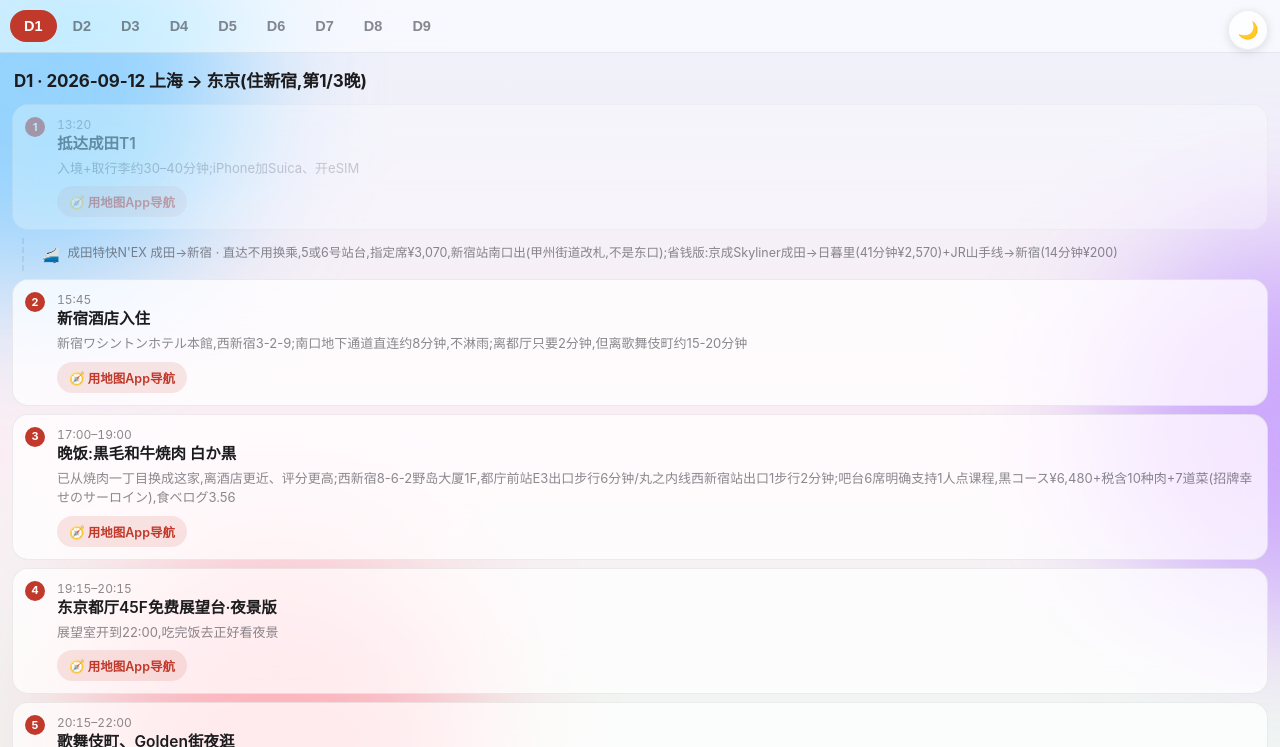
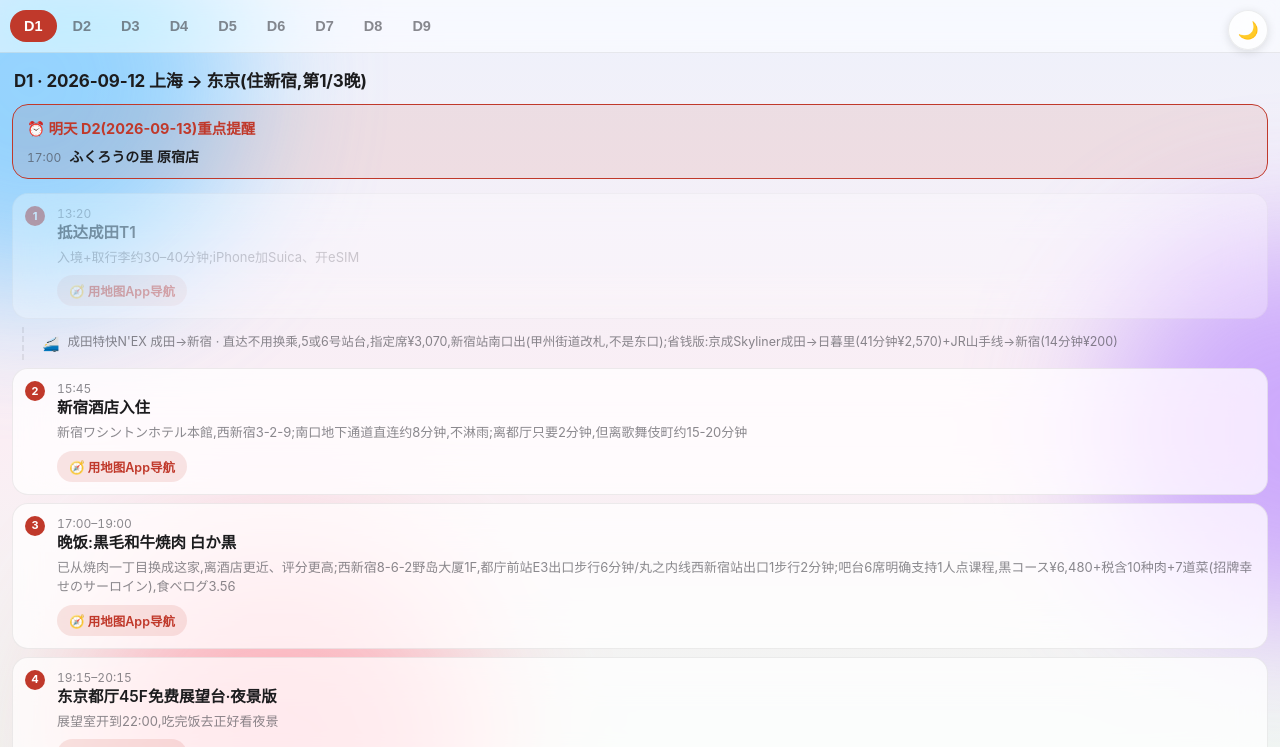
Before and after one commit to kkcarry123/japan-trip-pwa, a website with bundled scripts: page index.html in a window 1280 px wide. Both pictures are taken after a click on the button "D1". Shown: the top 747 px of the page. Built offline with nearby package versions, Linux system fonts and the light colour scheme; grey boxes are pictures that could not be loaded.

Commit message:
feat: add tomorrow-reminder card (trains, luggage, dress code)
Each day's view now shows a card summarizing tomorrow's must-not-miss
items: booked shinkansen/limited-express departures, luggage
forwarding steps, and confirmed reservations (auto-included via
existing status:"confirmed"). Restaurants with a dress code (Sushi
Masashi, Aragawa) get a highlighted dress-code line pulled from a new
"dressCode" field.

New optional item-level JSON fields: "remind" (boolean, flags an item
for the reminder card) and "dressCode" (string, shown as a highlighted
sub-line). Bumped cache to v21.

Co-Authored-By: Claude Sonnet 5 <noreply@anthropic.com>
Claude-Session: https://claude.ai/code/session_011JRofP5pFYspMfo8DiWnGk

```diff
--- a/css/style.css
+++ b/css/style.css
@@ -135,6 +135,33 @@ html[data-glass="dark"] #wallpaper .blob { opacity: 0.5; filter: blur(85px); }
   text-align: center;
   font-size: 19px;
   color: var(--ink-soft);
+}
+
+/* 明日重点提醒卡片 */
+.reminder-card {
+  background: var(--accent-soft, rgba(192, 57, 43, 0.1));
+  border: 1px solid var(--accent);
+  border-radius: 16px;
+  padding: 12px 14px;
+  margin-bottom: 14px;
+}
+.reminder-card h3 {
+  font-size: 14.5px;
+  font-weight: 700;
+  color: var(--accent);
+  margin: 0 0 8px;
+}
+.reminder-list { list-style: none; display: flex; flex-direction: column; gap: 8px; }
+.reminder-list li { border-top: 1px solid var(--hairline); padding-top: 8px; }
+.reminder-list li:first-child { border-top: none; padding-top: 0; }
+.reminder-row { display: flex; align-items: baseline; gap: 8px; }
+.reminder-time { font-size: 12px; color: var(--ink-soft); font-variant-numeric: tabular-nums; flex: 0 0 auto; }
+.reminder-title { font-size: 14px; font-weight: 600; color: var(--ink); }
+.reminder-dresscode {
+  margin: 4px 0 0;
+  font-size: 12.5px;
+  font-weight: 600;
+  color: var(--warn);
 }
 
 /* 行程列表 */
--- a/data/d3.json
+++ b/data/d3.json
@@ -4,18 +4,18 @@
   "title": "户隐神社奥社一日往返(长野) + 东京塔 + 鮨将司",
   "items": [
     { "kind": "stop", "time": "05:45", "endTime": null, "title": "新宿/东京站出发", "detail": "全程最早起的一天", "lat": 35.6812, "lng": 139.7671 },
-    { "kind": "transit", "icon": "🚄", "time": "06:28", "endTime": "08:03", "title": "北陆新干线 东京20号站台→长野", "detail": "¥8,340;实际到点8:03(不是7:52)" },
+    { "kind": "transit", "icon": "🚄", "time": "06:28", "endTime": "08:03", "title": "北陆新干线 东京20号站台→长野", "detail": "¥8,340;实际到点8:03(不是7:52)", "remind": true },
     { "kind": "transit", "icon": "🚌", "time": "08:30", "endTime": "09:38", "title": "アルピコ交通巴士 长野站7号乘车口→户隐奥社入口", "detail": "68分钟¥1,400,不是08:00那班(不存在)" },
     { "kind": "stop", "time": "09:38", "endTime": "12:00", "title": "户隐神社奥社·杉并木参道", "detail": "400年古杉隧道2km;官方提醒黑熊/蜂类,建议出声结伴同行", "lat": 36.7256, "lng": 138.1167 },
     { "kind": "stop", "time": "12:15", "endTime": "13:15", "title": "午饭:户隐荞麦", "detail": "¥1,300", "lat": 36.7180, "lng": 138.1200 },
     { "kind": "transit", "icon": "🚌", "time": "13:47", "endTime": "14:45", "title": "巴士 户隐中社→长野站9号乘车口", "detail": "下车站台8/1起改为9号,和早上上车的7号口不是同一个" },
-    { "kind": "transit", "icon": "🚄", "time": "15:22", "endTime": "16:52", "title": "北陆新干线はくたか号 长野13号站台→东京", "detail": "90分钟,比あさま号快;票价跟あさま一样" },
+    { "kind": "transit", "icon": "🚄", "time": "15:22", "endTime": "16:52", "title": "北陆新干线はくたか号 长野13号站台→东京", "detail": "90分钟,比あさま号快;票价跟あさま一样", "remind": true },
     { "kind": "transit", "icon": "🚇", "time": "16:52", "endTime": "17:12", "title": "东京站→大手町→都营三田线→御成门", "detail": "跟丸の内地下北口指示牌走地下通道到大手町,三田线1番线3站到御成门,出A1出口" },
     { "kind": "stop", "time": "17:12", "endTime": "17:32", "title": "东京塔·白天版", "detail": "增上寺/芝公园机位,五重塔+东京塔同框,只拍照不上塔", "lat": 35.6586, "lng": 139.7454 },
     { "kind": "transit", "icon": "🚶", "time": "17:32", "endTime": "17:47", "title": "就近换装+步行到赤羽桥站", "detail": "长裤+有领上衣;御成门站没有大江户线,步行约5分钟到赤羽桥口" },
     { "kind": "transit", "icon": "🚇", "time": "17:47", "endTime": "18:02", "title": "都营大江户线 赤羽桥→青山一丁目", "detail": "直达,约15分钟" },
     { "kind": "stop", "time": "18:02", "endTime": "19:00", "title": "SPIRAL(スパイラル)", "detail": "南青山5-6-23,Spiral Garden画廊免费入场11:00–19:00;表参道站B1出口最近", "lat": 35.6702, "lng": 139.7127 },
-    { "kind": "stop", "time": "20:00", "endTime": "22:00", "title": "晚饭:鮨将司(Sushi Masashi)", "detail": "米其林一星,东京都港区北青山2-9-9外苑いちょうの杜7F,最近站外苑前/青山一丁目,课程¥25,300–33,000", "status": "confirmed", "lat": 35.6726, "lng": 139.7199 },
+    { "kind": "stop", "time": "20:00", "endTime": "22:00", "title": "晚饭:鮨将司(Sushi Masashi)", "detail": "米其林一星,东京都港区北青山2-9-9外苑いちょうの杜7F,最近站外苑前/青山一丁目,课程¥25,300–33,000", "status": "confirmed", "dressCode": "长裤+有领上衣,不收短裤/凉鞋/拖鞋", "lat": 35.6726, "lng": 139.7199 },
     { "kind": "transit", "icon": "🚇", "time": "22:00", "endTime": "22:20", "title": "青山一丁目(1或2番线)→赤羽桥", "detail": "都营大江户线反向坐回去,走赤羽桥口直接到东京塔" },
     { "kind": "stop", "time": "22:20", "endTime": "22:50", "title": "东京塔·夜景版", "detail": "灯光点亮到24:00,塔身灯光效果最好;睡眠偏紧可跳过这段直接回酒店", "lat": 35.6586, "lng": 139.7454 },
     { "kind": "transit", "icon": "🚇", "time": "23:05", "endTime": "23:20", "title": "赤羽桥2番线→都庁前站", "detail": "都营大江户线直达不换乘,坐过新宿站再多1站到都庁前(新酒店最近站),A4出口地下通道5分钟到酒店" }
--- a/data/d4.json
+++ b/data/d4.json
@@ -3,9 +3,9 @@
   "date": "2026-09-15",
   "title": "东京 → 伊豆(住花の雲)",
   "items": [
-    { "kind": "stop", "time": "07:30", "endTime": "08:00", "title": "早餐+退房+大行李交前台寄京都酒店", "detail": "新宿ワシントンホテル本館,宅急便约¥2,500,9/16白天到", "lat": 35.6906, "lng": 139.6940 },
+    { "kind": "stop", "time": "07:30", "endTime": "08:00", "title": "早餐+退房+大行李交前台寄京都酒店", "detail": "新宿ワシントンホテル本館,宅急便约¥2,500,9/16白天到", "remind": true, "lat": 35.6906, "lng": 139.6940 },
     { "kind": "transit", "icon": "🚃", "time": "08:05", "endTime": "08:30", "title": "新宿7/8号站台→东京站", "detail": "酒店步行至南口约8分钟,JR中央线快速直达约14分钟" },
-    { "kind": "transit", "icon": "🚄", "time": "09:00", "endTime": "11:02", "title": "特急踊り子1号 东京站东海道线1-2号月台→伊豆高原", "detail": "全席指定制,约¥6,500;沿相模湾南下,左侧A席能看海和富士山" },
+    { "kind": "transit", "icon": "🚄", "time": "09:00", "endTime": "11:02", "title": "特急踊り子1号 东京站东海道线1-2号月台→伊豆高原", "detail": "全席指定制,约¥6,500;沿相模湾南下,左侧A席能看海和富士山", "remind": true },
     { "kind": "stop", "time": "11:15", "endTime": "12:30", "title": "午饭:伊豆高原站附近海鲜定食", "lat": 34.8886, "lng": 139.0961 },
     { "kind": "transit", "icon": "🚌", "time": "12:45", "endTime": null, "title": "东海巴士 伊豆高原站→大室山", "detail": "坐\"シャボテン公園行き\"或\"シャボテン公園・大室山行き\"到终点站,约16分钟,下车正对缆车入口" },
     { "kind": "stop", "time": "13:00", "endTime": "14:00", "title": "大室山登山缆车", "detail": "山顶360度眺望,天气好可见富士山", "lat": 34.9012, "lng": 139.1156 },
--- a/data/d5.json
+++ b/data/d5.json
@@ -7,7 +7,7 @@
     { "kind": "stop", "time": "09:00", "endTime": null, "title": "花の雲退房" },
     { "kind": "transit", "icon": "🚃", "time": "09:10", "endTime": "10:10", "title": "一趟车直坐到热海,中途不用换乘", "detail": "伊豆急行线跨界直通JR伊东线,坐着不动就行,可能是リゾート21キンメ電車,刷Suica即可" },
     { "kind": "transit", "icon": "🚶", "time": "10:10", "endTime": "10:43", "title": "热海站换乘", "detail": "33分钟,下车直接找新干线站台" },
-    { "kind": "transit", "icon": "🚄", "time": "10:40", "endTime": "12:37", "title": "东海道新干线ひかり707号 热海6号站台→京都", "detail": "117分钟,¥10,780,比こだま快近1小时" },
+    { "kind": "transit", "icon": "🚄", "time": "10:40", "endTime": "12:37", "title": "东海道新干线ひかり707号 热海6号站台→京都", "detail": "117分钟,¥10,780,比こだま快近1小时", "remind": true },
     { "kind": "stop", "time": "12:37", "endTime": "12:55", "title": "御宿野乃京都七条寄存行李", "detail": "不用等正式入住,先存包", "lat": 34.9836, "lng": 135.7583 },
     { "kind": "transit", "icon": "🚇", "time": "12:55", "endTime": "13:25", "title": "京都站→出町柳", "detail": "地铁乌丸线(国际会馆方向)→乌丸御池→东西线(六地藏方向)→三条京阪,步行2分钟到京阪三条中央口→京阪本线直达出町柳,实际约30分钟" },
     { "kind": "stop", "time": "13:25", "endTime": "14:30", "title": "午饭:出町柳/下鴨神社附近", "detail": "时间宽松不用赶" },
--- a/data/d7.json
+++ b/data/d7.json
@@ -5,7 +5,7 @@
   "items": [
     { "kind": "stop", "time": "08:30", "endTime": "09:00", "title": "早饭:酒店早餐或附近咖啡店" },
     { "kind": "stop", "time": "09:15", "endTime": "09:45", "title": "南禅寺水路阁", "detail": "免费", "lat": 35.0116, "lng": 135.7936 },
-    { "kind": "stop", "time": "10:30", "endTime": null, "title": "回酒店退房", "detail": "行李宅急便发大阪酒店" },
+    { "kind": "stop", "time": "10:30", "endTime": null, "title": "回酒店退房", "detail": "行李宅急便发大阪酒店", "remind": true },
     { "kind": "transit", "icon": "🚃", "time": "10:50", "endTime": "11:10", "title": "京都站8号站台乘JR奈良线みやこ路快速→宇治", "detail": "中央口进站2楼连络通道到8-10号站台" },
     { "kind": "stop", "time": "11:20", "endTime": "12:20", "title": "平等院凤凰堂", "detail": "世界遗产,凤翔馆博物馆", "lat": 34.8892, "lng": 135.8080 },
     { "kind": "stop", "time": "12:30", "endTime": "13:30", "title": "午饭:中村藤吉本店", "detail": "抹茶荞麦面+抹茶冻甜品;机动可选辻利本店(宇治站步行4分钟)", "lat": 34.8908, "lng": 135.8072 },
@@ -13,7 +13,7 @@
     { "kind": "stop", "time": "14:35", "endTime": "16:00", "title": "奈良公园喂鹿+东大寺大佛", "lat": 34.6851, "lng": 135.8432 },
     { "kind": "stop", "time": "16:00", "endTime": "16:50", "title": "春日大社参道", "lat": 34.6814, "lng": 135.8482 },
     { "kind": "transit", "icon": "🚄", "time": "17:10", "endTime": "18:38", "title": "近铁奈良→神户三宫", "detail": "优先坐直通快速急行(经阪神なんば线不用在难波换车,约88分钟,上车前确认车头显示\"神戸三宮\");没有直通车则奈良→难波(近铁,约30分)+难波→三宫(阪神,约40分)分两段坐,站内换乘不出闸" },
-    { "kind": "stop", "time": "19:00", "endTime": "21:30", "title": "晚饭:麤皮Aragawa本店", "detail": "米其林二星炭烤三田牛,兵库県神戸市中央区中山手通2-15-18,课程45,980円/人;✅已确认保留", "status": "confirmed", "lat": 34.6952, "lng": 135.1946 },
+    { "kind": "stop", "time": "19:00", "endTime": "21:30", "title": "晚饭:麤皮Aragawa本店", "detail": "米其林二星炭烤三田牛,兵库県神戸市中央区中山手通2-15-18,课程45,980円/人;✅已确认保留", "status": "confirmed", "dressCode": "スマートカジュアル,不收短裤/凉鞋/拖鞋", "lat": 34.6952, "lng": 135.1946 },
     { "kind": "transit", "icon": "🚶", "time": "21:30", "endTime": "21:45", "title": "步行 Aragawa→三宫站", "detail": "约10–15分钟" },
     { "kind": "transit", "icon": "🚃", "time": "21:45", "endTime": "22:25", "title": "神户三宫2号站台乘阪神なんば线直通快速急行→难波", "detail": "约40分钟¥420,不用换车" },
     { "kind": "stop", "time": "22:40", "endTime": null, "title": "回难波,办入住", "detail": "行李已宅急便直送酒店" }
--- a/data/d9.json
+++ b/data/d9.json
@@ -5,11 +5,11 @@
   "items": [
     { "kind": "stop", "time": "08:00", "endTime": "10:45", "title": "心斋桥+道顿堀购物", "detail": "药妆扫货、伴手礼;卵と私已挪到D8晚饭,不用留午饭时间,饿了路上便利店解决", "lat": 34.6717, "lng": 135.5010 },
     { "kind": "transit", "icon": "🚶", "time": "10:50", "endTime": "11:00", "title": "步行至南海なんば站" },
-    { "kind": "transit", "icon": "🚄", "time": "11:00", "endTime": "11:40", "title": "南海なんば站9号站台乘南海rapi:t特急→关西机场", "detail": "最快34分钟;纸质票已提前1–2天在难波站窗口买好" },
+    { "kind": "transit", "icon": "🚄", "time": "11:00", "endTime": "11:40", "title": "南海なんば站9号站台乘南海rapi:t特急→关西机场", "detail": "最快34分钟;纸质票已提前1–2天在难波站窗口买好", "remind": true },
     { "kind": "stop", "time": "11:45", "endTime": "12:30", "title": "办理登机手续+托运行李" },
     { "kind": "stop", "time": "12:30", "endTime": "13:00", "title": "出境审查+安检" },
     { "kind": "stop", "time": "13:00", "endTime": "15:00", "title": "关西机场免税店购物", "detail": "恢复完整2小时,国际线候机区免税店范围大", "lat": 34.4347, "lng": 135.2441 },
     { "kind": "transit", "icon": "🚶", "time": "15:00", "endTime": "15:20", "title": "前往登机口" },
-    { "kind": "stop", "time": "15:30", "endTime": null, "title": "起飞:KIX → 浦东" }
+    { "kind": "stop", "time": "15:30", "endTime": null, "title": "起飞:KIX → 浦东", "remind": true }
   ]
 }
--- a/js/app.js
+++ b/js/app.js
@@ -41,12 +41,57 @@ function renderBoundaryScreen() {
   contentEl.appendChild(box);
 }
 
-function renderDay(data) {
+function buildReminderCard(tomorrow, items) {
+  const card = document.createElement('div');
+  card.className = 'reminder-card';
+
+  const heading = document.createElement('h3');
+  heading.textContent = `⏰ 明天 D${tomorrow.day}(${tomorrow.date})重点提醒`;
+  card.appendChild(heading);
+
+  const list = document.createElement('ul');
+  list.className = 'reminder-list';
+  items.forEach((item) => {
+    const li = document.createElement('li');
+    const row = document.createElement('div');
+    row.className = 'reminder-row';
+    const time = document.createElement('span');
+    time.className = 'reminder-time';
+    time.textContent = item.time;
+    const label = document.createElement('span');
+    label.className = 'reminder-title';
+    label.textContent = item.title;
+    row.appendChild(time);
+    row.appendChild(label);
+    li.appendChild(row);
+
+    if (item.dressCode) {
+      const dress = document.createElement('p');
+      dress.className = 'reminder-dresscode';
+      dress.textContent = `👔 着装要求:${item.dressCode}`;
+      li.appendChild(dress);
+    }
+
+    list.appendChild(li);
+  });
+  card.appendChild(list);
+  return card;
+}
+
+async function renderDay(data) {
   contentEl.innerHTML = '';
 
   const title = document.createElement('h2');
   title.textContent = `D${data.day} · ${data.date} ${data.title}`;
   contentEl.appendChild(title);
+
+  if (data.day < 9) {
+    const tomorrow = await loadDay(data.day + 1);
+    const remindItems = tomorrow.items.filter((i) => i.remind === true || i.status === 'confirmed');
+    if (remindItems.length > 0) {
+      contentEl.appendChild(buildReminderCard(tomorrow, remindItems));
+    }
+  }
 
   const now = nowToMinutes(new Date());
   const { currentIndex, pastIndices } = getScheduleStatus(data.items, now);
@@ -128,7 +173,7 @@ async function switchDay(day) {
   currentDay = day;
   renderTabs(day);
   const data = await loadDay(day);
-  renderDay(data);
+  await renderDay(data);
   showDayOnMap(data.items);
 }
 
--- a/sw.js
+++ b/sw.js
@@ -1,5 +1,5 @@
 // pwa/sw.js
-const SHELL_CACHE = 'app-shell-v20';
+const SHELL_CACHE = 'app-shell-v21';
 const SHELL_FILES = [
   './',
   './index.html',
```
